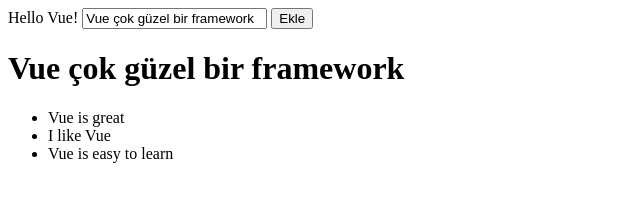
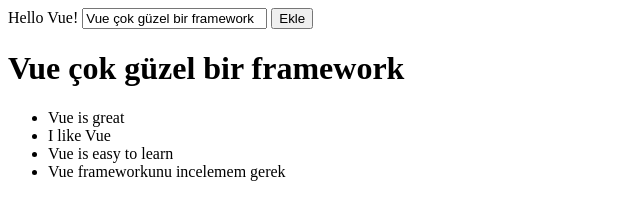
Before and after one commit to FurkanAdemoglu/Vue.js, a plain HTML site: page index.html in a window 1280 px wide. Shown: the whole page, without its empty margins (0-640 px from the left). Drawn offline with nearby package versions, Linux system fonts and the light colour scheme.

Commit message:
Kullanıcı yorumlarına yorum ekledim

```diff
--- a/index.html
+++ b/index.html
@@ -27,7 +27,8 @@
           userComments:[
               'Vue is great',
               'I like Vue',
-              'Vue is easy to learn'
+              'Vue is easy to learn',
+              "Vue frameworkunu incelemem gerek"
           ]
         },
         methods:{
```
